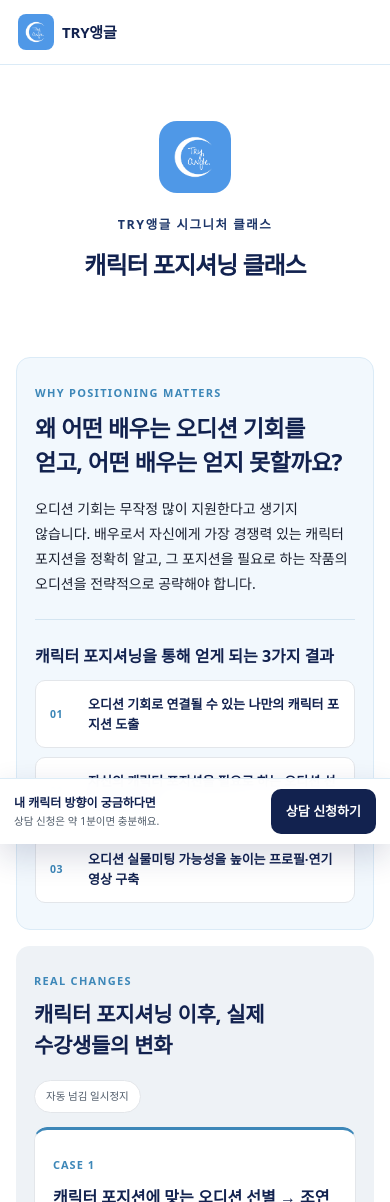
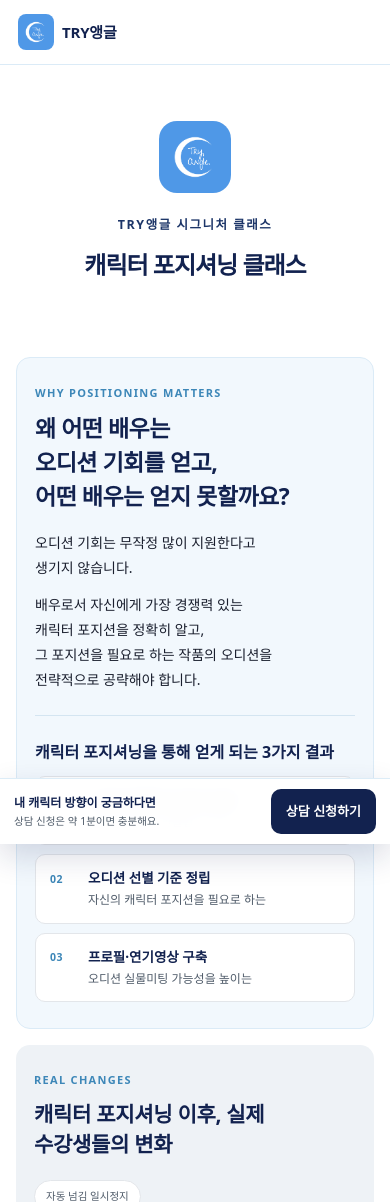
Before and after one commit to tkddnjs2959-lab/tryangle-homepage, a Next.js app: page / in a window 390 px wide. Shown: the top 1202 px of the page. Built offline with nearby package versions, Linux system fonts and the light colour scheme; no server answers.

Commit message:
Improve responsive hook line breaks

```diff
--- a/src/app/page.module.css
+++ b/src/app/page.module.css
@@ -246,6 +246,11 @@
   letter-spacing: -.5px;
   word-break: keep-all;
 }
+.hookTitle > span,
+.hookBodyDesktop > span,
+.hookBodyMobile > span {
+  display: block;
+}
 .hookBody {
   margin: 0;
   color: var(--ink);
@@ -253,6 +258,8 @@
   line-height: 1.8;
   word-break: keep-all;
 }
+.hookBodyDesktop { display: block; }
+.hookBodyMobile { display: none; }
 .resultTitle {
   margin: 0 0 12px;
   color: var(--navy);
@@ -269,8 +276,12 @@
 .resultList li {
   display: grid;
   grid-template-columns: 30px 1fr;
+  grid-template-areas:
+    "number prefix"
+    "number outcome";
   align-items: center;
-  gap: 8px;
+  column-gap: 8px;
+  row-gap: 2px;
   padding: 13px 14px;
   border: 1px solid var(--sky-line);
   border-radius: 10px;
@@ -279,7 +290,17 @@
   font-size: 12.5px;
   line-height: 1.55;
 }
-.resultList li span { color: var(--sky-dot); font-size: 10.5px; font-weight: 900; letter-spacing: .4px; }
+.resultNum {
+  grid-area: number;
+  align-self: center;
+  color: var(--sky-dot);
+  font-size: 10.5px;
+  font-weight: 900;
+  letter-spacing: .4px;
+}
+.resultCopy { display: contents; }
+.resultPrefix { grid-area: prefix; color: var(--sub); font-size: 11.5px; }
+.resultList strong { grid-area: outcome; color: var(--navy); font-size: 13px; }
 
 /* ================= 수강생 변화 ================= */
 .changeSection {
@@ -359,8 +380,20 @@
   .hookQuestion { padding: 0 0 22px; border-right: 0; border-bottom: 1px solid #d4e5f1; }
   .hookTitle { font-size: 23px; line-height: 1.48; }
   .hookBody { font-size: 14px; line-height: 1.78; }
+  .hookBodyDesktop { display: none; }
+  .hookBodyMobile { display: block; }
+  .hookBodyParagraph { margin-top: 12px; }
   .resultTitle { font-size: 16px; line-height: 1.5; }
-  .resultList li { padding: 13px 14px; font-size: 13px; }
+  .resultList li {
+    grid-template-columns: 30px 1fr;
+    grid-template-areas:
+      "number outcome"
+      ". prefix";
+    padding: 13px 14px;
+    font-size: 13px;
+  }
+  .resultPrefix { font-size: 12px; }
+  .resultList strong { font-size: 13.5px; }
   .changeHeading { display: grid; gap: 4px; }
   .changeTitle { font-size: 22px; line-height: 1.45; }
   .autoPlayButton { justify-self: start; margin-bottom: 8px; }
--- a/src/app/page.tsx
+++ b/src/app/page.tsx
@@ -102,22 +102,52 @@
             <div className={styles.hookQuestion}>
               <p className={styles.sectionEyebrow}>WHY POSITIONING MATTERS</p>
               <h2 className={styles.hookTitle}>
-                왜 어떤 배우는 오디션 기회를 얻고,
-                <br className={styles.brDesktop} /> 어떤 배우는 얻지 못할까요?
+                <span>왜 어떤 배우는</span>
+                <span>오디션 기회를 얻고,</span>
+                <span>어떤 배우는 얻지 못할까요?</span>
               </h2>
               <p className={styles.hookBody}>
-                오디션 기회는 무작정 많이 지원한다고 생기지 않습니다.
-                <br className={styles.brDesktop} /> 배우로서 자신에게 가장 경쟁력 있는 캐릭터 포지션을 정확히 알고,
-                <br className={styles.brDesktop} /> 그 포지션을 필요로 하는 작품의 오디션을 전략적으로 공략해야 합니다.
+                <span className={styles.hookBodyDesktop}>
+                  <span>오디션 기회는 무작정 많이 지원한다고 생기지 않습니다.</span>
+                  <span>배우로서 자신에게 가장 경쟁력 있는</span>
+                  <span>캐릭터 포지션을 정확히 알고, 그 포지션을</span>
+                  <span>필요로 하는 작품의 오디션을 전략적으로 공략해야 합니다.</span>
+                </span>
+                <span className={styles.hookBodyMobile}>
+                  <span>오디션 기회는 무작정 많이 지원한다고</span>
+                  <span>생기지 않습니다.</span>
+                  <span className={styles.hookBodyParagraph}>배우로서 자신에게 가장 경쟁력 있는</span>
+                  <span>캐릭터 포지션을 정확히 알고,</span>
+                  <span>그 포지션을 필요로 하는 작품의 오디션을</span>
+                  <span>전략적으로 공략해야 합니다.</span>
+                </span>
               </p>
             </div>
 
             <div className={styles.hookResults}>
               <h3 className={styles.resultTitle}>캐릭터 포지셔닝을 통해 얻게 되는 3가지 결과</h3>
               <ol className={styles.resultList}>
-                <li><span aria-hidden="true">01</span><strong>오디션 기회로 연결될 수 있는 나만의 캐릭터 포지션 도출</strong></li>
-                <li><span aria-hidden="true">02</span><strong>자신의 캐릭터 포지션을 필요로 하는 오디션 선별 기준 정립</strong></li>
-                <li><span aria-hidden="true">03</span><strong>오디션 실물미팅 가능성을 높이는 프로필·연기영상 구축</strong></li>
+                <li>
+                  <span className={styles.resultNum} aria-hidden="true">01</span>
+                  <span className={styles.resultCopy}>
+                    <span className={styles.resultPrefix}>오디션 기회로 연결될 수 있는</span>
+                    <strong>나만의 캐릭터 포지션 도출</strong>
+                  </span>
+                </li>
+                <li>
+                  <span className={styles.resultNum} aria-hidden="true">02</span>
+                  <span className={styles.resultCopy}>
+                    <span className={styles.resultPrefix}>자신의 캐릭터 포지션을 필요로 하는</span>
+                    <strong>오디션 선별 기준 정립</strong>
+                  </span>
+                </li>
+                <li>
+                  <span className={styles.resultNum} aria-hidden="true">03</span>
+                  <span className={styles.resultCopy}>
+                    <span className={styles.resultPrefix}>오디션 실물미팅 가능성을 높이는</span>
+                    <strong>프로필·연기영상 구축</strong>
+                  </span>
+                </li>
               </ol>
             </div>
           </div>
```
